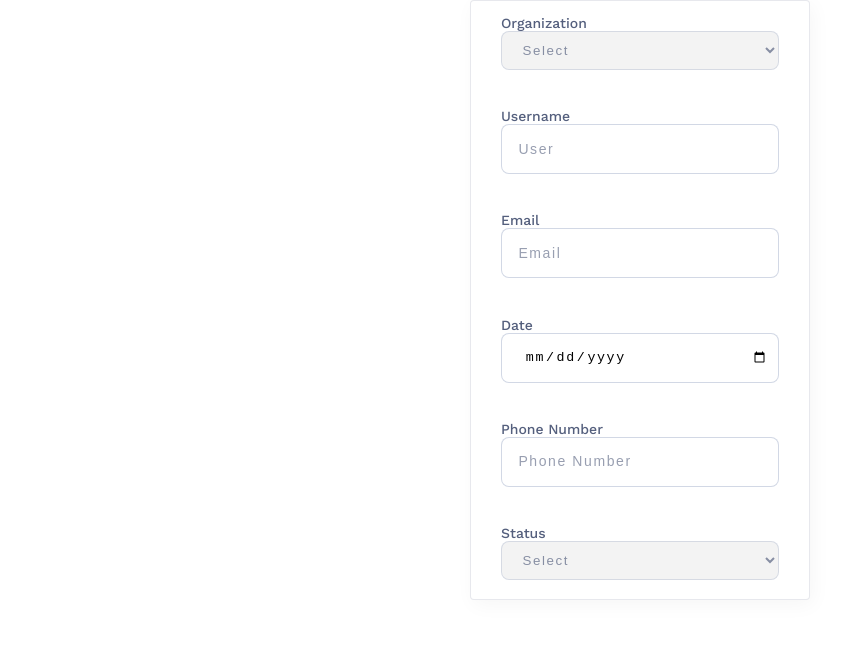
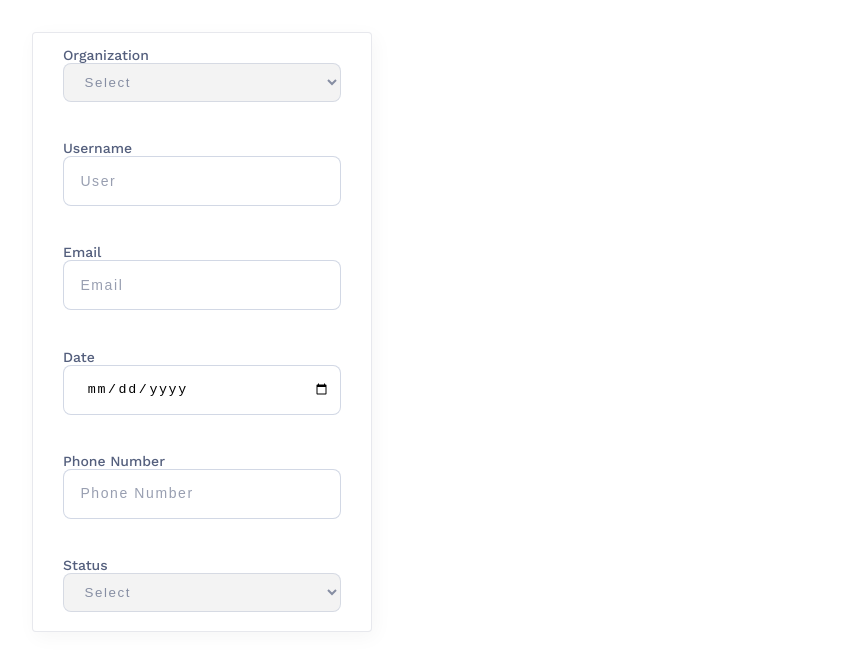
Before and after one commit to Dhei-vid/lendsqr-fe-test, a React (Create React App) app: page /filter in a window 1280 px wide. Shown: the top 670 px of the page, without its empty margins (0-841 px from the left). Built offline with nearby package versions, Linux system fonts and the light colour scheme; a web font is replaced by a local one.

Commit message:
styled the filter form

```diff
--- a/src/components/filter/filter.styles.scss
+++ b/src/components/filter/filter.styles.scss
@@ -1,3 +1,7 @@
+.filter-container {
+  margin: 2rem;
+}
+
 .filter-form {
   background: white;
   border: 1px solid rgba(84, 95, 125, 0.14);
@@ -6,7 +10,7 @@
   display: flex;
   flex-direction: column;
   justify-content: space-around;
-  margin: 0 auto;
+  //   margin: 10px auto;
   max-width: 340px;
   height: 600px;
   padding: 10px 30px;
@@ -41,6 +45,5 @@
     font-size: 14px;
     line-height: 16px;
     color: #545f7d;
-    // opacity: 0.7 !important;
   }
 }
```
